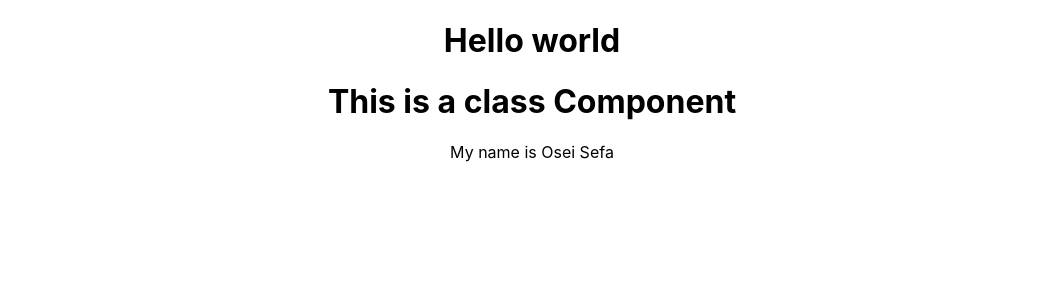
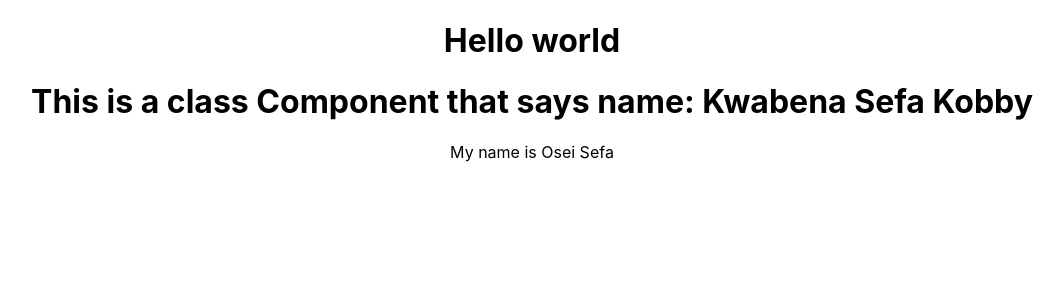
Before and after one commit to python-benedict/React-Programming, a React (Create React App) app in the folder myproject/: page / in a window 1280 px wide. Shown: the top 300 px of the page, without its empty margins (108-1171 px from the left). Built offline with nearby package versions, Linux system fonts and the light colour scheme.

Commit message:
added a class props

```diff
--- a/myproject/src/App.js
+++ b/myproject/src/App.js
@@ -7,7 +7,7 @@ function App() {
   return (
     <div className="App">
       <Hello/>
-      <Message/>
+      <Message name="Kwabena Sefa Kobby"/>
       <Profile name="Osei Sefa"/>
     </div>
   );
--- a/myproject/src/components/Message.js
+++ b/myproject/src/components/Message.js
@@ -2,7 +2,7 @@ import { Component } from "react";
 
 class Message extends Component{
     render(){
-        return <h1>This is a class Component</h1>
+        return <h1>This is a class Component that says name: {this.props.name}</h1>
     }
 }
 
```
